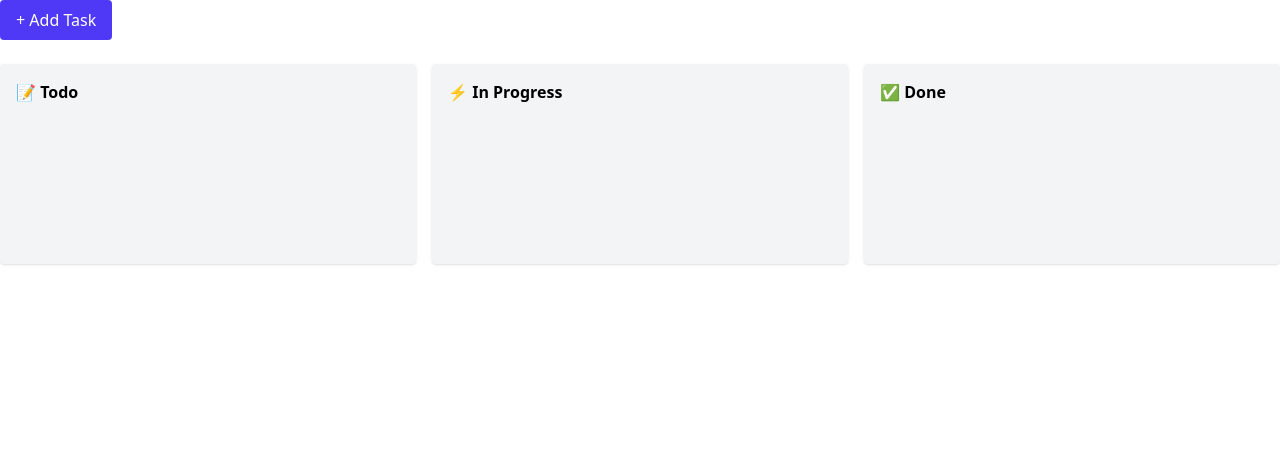
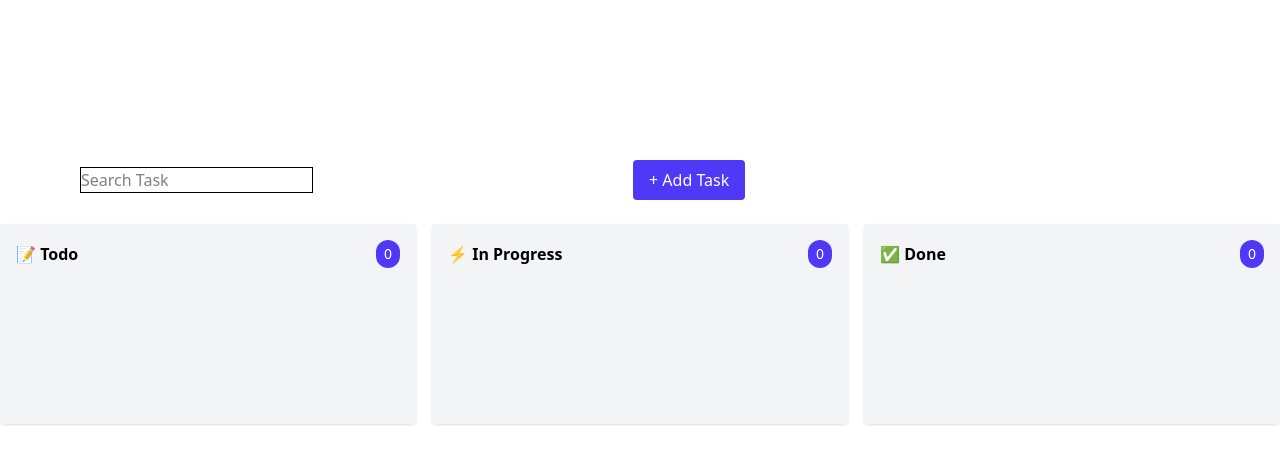
Before and after one commit to chhagan123/Mutan-x-_assignment_Kanban_board, a React (Vite) app in the folder Frontend/: page / in a window 1280 px wide. Shown: the top 464 px of the page. Built offline with nearby package versions, Linux system fonts and the light colour scheme.

Commit message:
search Task : style search task

```diff
--- a/Frontend/src/components/AddTaskModal.jsx
+++ b/Frontend/src/components/AddTaskModal.jsx
@@ -32,7 +32,7 @@ export default function AddTaskModal({ onClose, onAddTask }) {
   };
 
   return (
-    <div className="fixed inset-0 bg-blur bg-opacity-30 flex justify-center items-center z-50">
+    <div className="fixed inset-0 bg-black/40 backdrop-blur-sm bg-opacity-30 flex justify-center items-center z-50">
       <div className="bg-white rounded-lg shadow-lg p-6 w-full max-w-md">
         <h2 className="text-lg font-semibold mb-4">Add New Task</h2>
 
--- a/Frontend/src/components/Board.jsx
+++ b/Frontend/src/components/Board.jsx
@@ -2,10 +2,11 @@
 import React, { useState, useEffect } from "react";
 import AddTaskModal from "./AddTaskModal";
 import { DndContext, useDraggable, useDroppable } from "@dnd-kit/core";
-
+import Task from "./Task";
 export default function Board() {
   const [showModal, setShowModal] = useState(false);
   const [tasks, setTasks] = useState([]);
+  const [todoNum,setTodonum] = useState(0);
 
   // Load tasks from localStorage
   useEffect(() => {
@@ -37,10 +38,12 @@ export default function Board() {
     tasks.filter((task) => task.column === columnName);
 
   return (
-    <DndContext onDragEnd={handleDragEnd}>
+    <div className=" mt-40 ">
+       <input className="border ml-20" type="text" placeholder="Search Task"/>
+      <DndContext onDragEnd={handleDragEnd}>
       <button
         onClick={() => setShowModal(true)}
-        className="px-4 py-2 bg-indigo-600 text-white rounded"
+        className="px-4 ml-80 py-2 bg-indigo-600 text-white rounded"
       >
         + Add Task
       </button>
@@ -51,6 +54,9 @@ export default function Board() {
           onAddTask={handleAddTask}
         />
       )}
+
+
+
 
       {/* Kanban Columns */}
       <div className="mt-6 grid grid-cols-3 gap-4">
@@ -73,6 +79,11 @@ export default function Board() {
         </Column>
       </div>
     </DndContext>
+
+    </div>
+
+
+
   );
 }
 
@@ -80,38 +91,23 @@ export default function Board() {
 function Column({ id, title, children }) {
   const { setNodeRef } = useDroppable({ id });
 
+  // Count tasks in this column (children length)
+  const taskCount = React.Children.count(children);
+
   return (
-    <div ref={setNodeRef} className="p-4 bg-gray-100 rounded shadow min-h-[200px]">
-      <h2 className="font-bold mb-3">{title}</h2>
+    <div
+      ref={setNodeRef}
+      className="p-4 bg-gray-100 rounded shadow min-h-[200px]"
+    >
+      {/* Column header with count */}
+      <div className="flex justify-between items-center mb-3">
+        <h2 className="font-bold">{title}</h2>
+        <span className="text-sm bg-indigo-600 text-white px-2 py-1 rounded-full">
+          {taskCount}
+        </span>
+      </div>
+
       {children}
     </div>
   );
 }
-
-/* ----------- Reusable Task Component ----------- */
-function Task({ id, task }) {
-  const { attributes, listeners, setNodeRef, transform, isDragging } = useDraggable({ id });
-
-  const style = {
-    transform: transform
-      ? `translate3d(${transform.x}px, ${transform.y}px, 0)`
-      : undefined,
-    opacity: isDragging ? 0.5 : 1,
-  };
-
-  return (
-    <div
-      ref={setNodeRef}
-      style={style}
-      {...listeners}
-      {...attributes}
-      className="p-3 border rounded-md shadow mb-2 bg-white cursor-pointer"
-    >
-      <h3 className="font-semibold">{task.title}</h3>
-      <p className="text-sm text-gray-600">{task.description}</p>
-      <p className="text-xs text-gray-500 mt-1">
-        Feature: {task.feature} | Due: {task.dueDate}
-      </p>
-    </div>
-  );
-}
--- /dev/null
+++ b/Frontend/src/components/Task.jsx
@@ -0,0 +1,42 @@
+  import React from "react";
+  import { DndContext, useDraggable, useDroppable } from "@dnd-kit/core";
+function Task({ id, task }) {
+  const { attributes, listeners, setNodeRef, transform, isDragging } = useDraggable({ id });
+
+  const style = {
+    transform: transform
+      ? `translate3d(${transform.x}px, ${transform.y}px, 0)`
+      : undefined,
+    opacity: isDragging ? 0.5 : 1,
+  };
+
+  return (
+    <div
+    ref={setNodeRef}
+    style={style}
+    {...listeners}
+    {...attributes}
+    className="p-4 border rounded-lg shadow-sm mb-3 bg-white cursor-pointer hover:shadow-md transition"
+  >
+    {/* Title */}
+    <h3 className="font-semibold text-lg text-gray-800 mb-2">
+      {task.title}
+    </h3>
+
+    {/* Description */}
+    <p className="text-sm text-gray-600 mb-3 leading-relaxed">
+      {task.description}
+    </p>
+
+    {/* Divider */}
+    <div className="border-t pt-2">
+      {/* Due Date */}
+      <p className="text-xs text-gray-500">
+        📅 <span className="font-medium">Due:</span> {task.dueDate}
+      </p>
+    </div>
+  </div>
+);
+}
+
+export default Task
```
